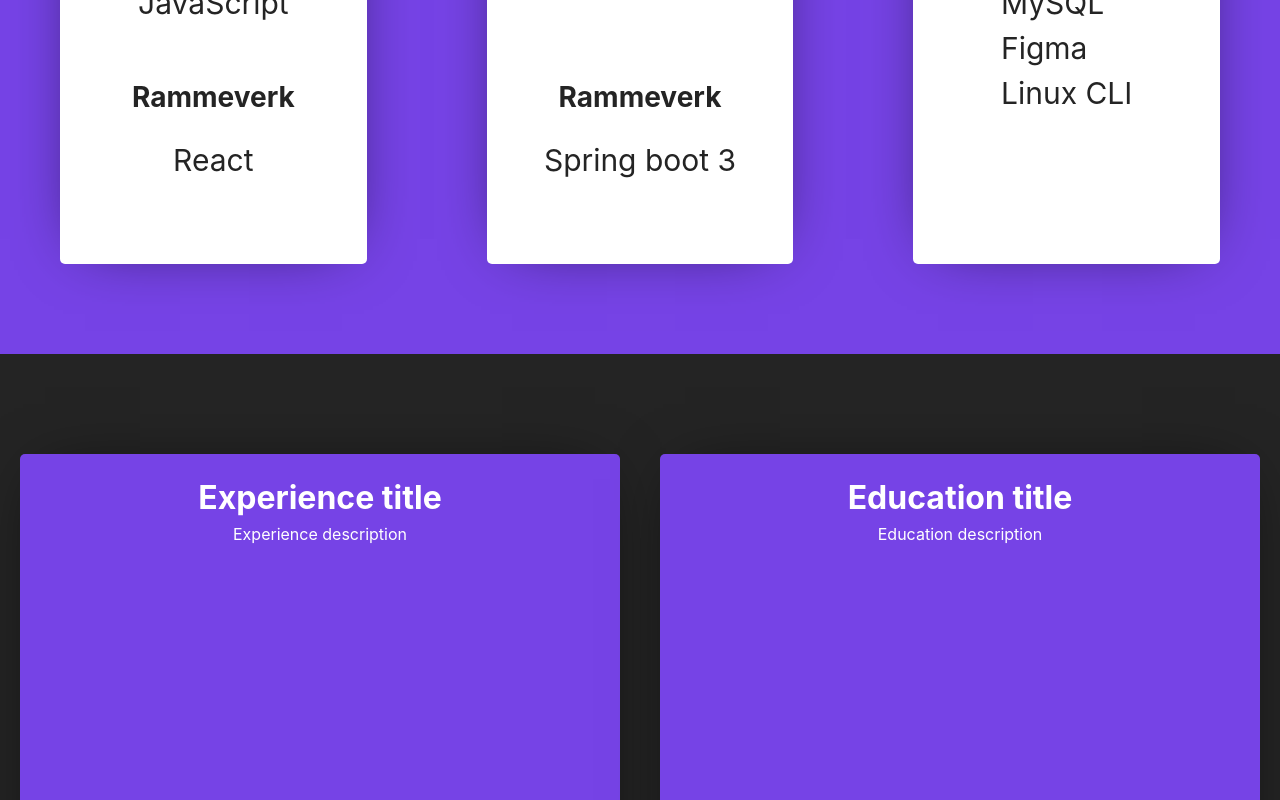
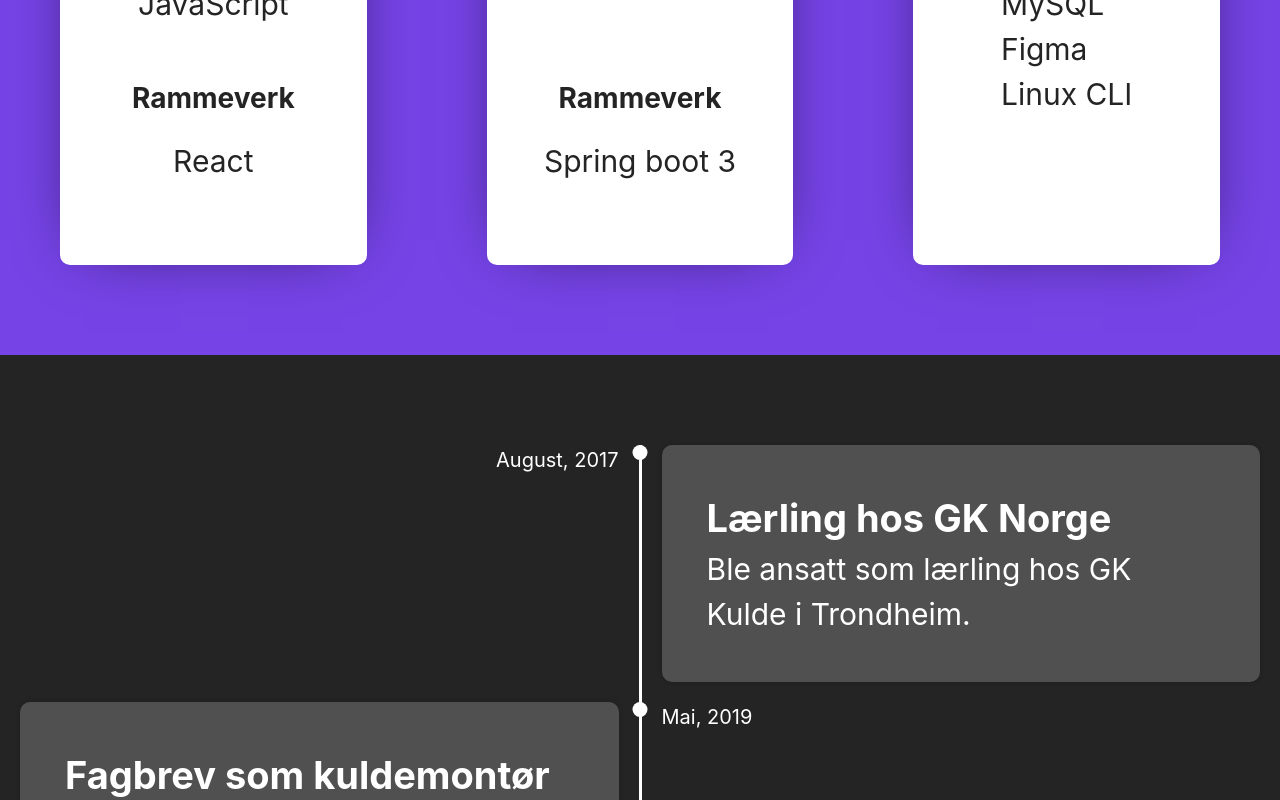
Before and after one commit to JOPPE132/portofolio-web, a React (Vite) app: page / in a window 1280 px wide. Shown: the part 2000-2800 px from the top of the page. Built offline with nearby package versions, Linux system fonts and the light colour scheme.

Commit message:
added timeline for career content

```diff
--- a/src/header-contents/navigation.jsx
+++ b/src/header-contents/navigation.jsx
@@ -16,7 +16,7 @@ function Navigation() {
                     <li className="goToTop"><a href="#">Hjem</a></li>
                     <li><a href="#about-wrapper">Om meg</a></li>
                     <li><a href="#tech-stack-wrapper">Tech stack</a></li>
-                    <li><a href="#tech-stack-wrapper">Karriere</a></li>
+                    <li><a href="#timeline">Karriere</a></li>
                     <li><a href="#tech-stack-wrapper">Kontakt</a></li>
                 </ul>
             </nav>
--- a/src/index.css
+++ b/src/index.css
@@ -2,7 +2,6 @@
   font-family: Inter, system-ui, Avenir, Helvetica, Arial, sans-serif;
   line-height: 1.5;
   font-weight: 400;
-
   background-color: #242424;
 }
 
--- a/src/main-contents/about.css
+++ b/src/main-contents/about.css
@@ -5,7 +5,7 @@
     background-color: white;
     color: var(--main-color-black);
     margin: auto;
-    line-height: 46px;
+    line-height: 1.5;
     padding: 90px 0;
 }
 
--- a/src/main-contents/career-content.css
+++ b/src/main-contents/career-content.css
@@ -1,44 +1,67 @@
-@import '../globals.css';
-
-.career-wrapper{
-    display: flex;
-    justify-content: center;
-    margin-top: 100px;
-    color: white;
+#timeline {
+    margin: 0 auto;
+    max-width: 1400px;
+    padding: 90px 0;
+    display: grid;
+    grid-template-columns: 1fr 3px 1fr;
+    color: #ffffff;
 }
 
-.experience{
-    display: flex;
-    flex-direction: column;
-    align-items: center;
-    background-color: var(--main-color-purple);
-    height: 1000px;
-    width: 600px;
-    margin-right: 20px;
-    border-radius: 5px;
-    box-shadow: 0px 0px 62px -25px rgba(0,0,0,0.74);
-    -webkit-box-shadow: 0px 0px 62px -25px rgba(0,0,0,0.74);
-    -moz-box-shadow: 0px 0px 62px -25px rgba(0,0,0,0.74);
+.timeline-component {
+    margin: 0 20px 20px 20px;
 }
 
-.experience-title{
-    margin-top: 20px;
+.timeline-component-bg {
+    padding: 1.5em;
+    background: rgba(255, 255, 255, 0.2);
+    box-shadow: 0 0 5px rgba(0, 0, 0, 0.2);
+    border-radius: 10px;
+    font-size: 30px;
+
 }
 
-.education{
-    display: flex;
-    flex-direction: column;
-    align-items: center;
-    background-color: var(--main-color-purple);
-    height: 1000px;
-    width: 600px;
-    margin-left: 20px;
-    border-radius: 5px;
-    box-shadow: 0px 0px 62px -25px rgba(0,0,0,0.74);
-    -webkit-box-shadow: 0px 0px 62px -25px rgba(0,0,0,0.74);
-    -moz-box-shadow: 0px 0px 62px -25px rgba(0,0,0,0.74);
+/* LEAVE TILL LAST */
+.timeline-component-btm {
+    margin-bottom: 0;
 }
 
-.education-title{
-    margin-top: 20px;
+.timeline-mid {
+    position: relative;
+    background: #ffffff;
 }
+
+.timeline-point {
+    position: absolute;
+    top: 0;
+    left: 50%;
+    transform: translateX(-50%);
+    width: 15px;
+    height: 15px;
+    background: #ffffff;
+    border-radius: 50%;
+}
+
+/* LEAVE TILL LAST */
+.timeline-point-btm {
+    top: initial;
+    bottom: 0;
+}
+
+.timeline-date-right {
+    text-align: right;
+    font-size: 20px;
+}
+
+.timeline-date{
+    font-size: 20px;
+}
+
+.timeline-title {
+    margin: 0;
+    font-size: 38px;
+    font-weight: bold;
+}
+
+.timeline-paragraph {
+    line-height: 1.5;
+}
--- a/src/main-contents/career-content.jsx
+++ b/src/main-contents/career-content.jsx
@@ -3,17 +3,71 @@ import '../globals.css'
 
 export default function CareerContent(){
     return(
-        <div className="career-wrapper">
-            <div className="experience">
-                <h1 className="experience-title">Experience title</h1>
-                <p className="experience-description">Experience description</p>
+        <div id="timeline">
+            <div className="timeline-component">
+                <div className="timeline-date timeline-date-right">August, 2017</div>
             </div>
-
-
-            <div className="education">
-                <h1 className="education-title">Education title</h1>
-                <p className="education-description">Education description</p>
-
+            <div className="timeline-mid">
+                <div className="timeline-point"></div>
+            </div>
+            <div className="timeline-component timeline-component-bg">
+                <h2 className="timeline-title">Lærling hos GK Norge</h2>
+                <p className="timeline-paragraph">
+                    Ble ansatt som lærling hos GK Kulde i Trondheim.
+                </p>
+            </div>
+            <div className="timeline-component timeline-component-bg">
+                <h2 className="timeline-title">Fagbrev som kuldemontør</h2>
+                <p className="timeline-paragraph">
+                    Sommeren 2019 besto jeg fagprøven og ble fulltidsansatt som kuldemontør
+                    hos GK Kulde. Mine arbeidsoppgaver besto i all hovedsak av service, nymontasje- og feilsøking på kjøleanlegg.
+                </p>
+            </div>
+            <div className="timeline-mid">
+                <div className="timeline-point"></div>
+            </div>
+            <div className="timeline-component">
+                <div className="timeline-date">Mai, 2019</div>
+            </div>
+            <div className="timeline-component">
+                <div className="timeline-date timeline-date-right">August, 2020</div>
+            </div>
+            <div className="timeline-mid">
+                <div className="timeline-point"></div>
+            </div>
+            <div className="timeline-component timeline-component-bg">
+                <h2 className="timeline-title">Forkurs</h2>
+                <p className="timeline-paragraph">
+                    Høsten 2020 valgte jeg studier fremfor videre arbeid i GK Kulde for ytterlige utvikling.
+                    Da begynte jeg som forkursstudent hos NTNU i Ålesund.
+                </p>
+            </div>
+            <div className="timeline-component timeline-component-bg">
+                <h2 className="timeline-title">Rema 1000</h2>
+                <p className="timeline-paragraph">
+                    I avslutningen av forkursåret, begynte jeg å jobbe deltid hos Rema 1000 Gåseid, og
+                    jeg har siden da fortsatt å jobbe der gjennom hele min bachelorgrad.
+                </p>
+            </div>
+            <div className="timeline-mid">
+                <div className="timeline-point"></div>
+            </div>
+            <div className="timeline-component">
+                <div className="timeline-date timeline-date">Mai, 2021</div>
+            </div>
+            <div className="timeline-component timeline-component-btm">
+                <div className="timeline-date-right">August, 2021</div>
+            </div>
+            <div className="timeline-mid">
+                <div className="timeline-point"></div>
+                <div className="timeline-point timeline-point-btm"></div>
+            </div>
+            <div className="timeline-component timeline-component-btm timeline-component-bg">
+                <h2 className="timeline-title">DatainGENIør</h2>
+                <p className="timeline-paragraph">
+                    Ett år senere fikk jeg plass som dataingeniørstudent hos NTNU i Ålesund,
+                    og er nå i ferd med å avslutte studieperioden min.
+                </p>
             </div>
         </div>
     )
--- a/src/main-contents/contact-form.css
+++ b/src/main-contents/contact-form.css
@@ -1,4 +1,49 @@
 @import '../globals.css';
+
+.contact-wrapper{
+    background-color: var(--main-color-white);
+    display: flex;
+    justify-content: center;
+    color: var(--main-color-black);
+    padding: 90px 0;
+}
+
+.contact-container{
+    display: flex;
+    flex-direction: column;
+    justify-content: center;
+    align-items: flex-start;
+    max-width: 400px;
+    margin-right: 100px;
+}
+
+.contact-container-hidden{
+    color: white;
+    display: flex;
+    flex-direction: column;
+    justify-content: center;
+    align-items: flex-start;
+    max-width: 400px;
+    margin-left: 100px;
+}
+
+.form-container{
+    display: flex;
+    flex-direction: column;
+    align-items: center;
+    justify-content: center;
+    height: 600px;
+    background-color: var(--main-color-purple);
+}
+
+.contact-header{
+}
+
+.contact-paragraph{
+}
+
+
+
 
 .title{
     margin-top: 80px;
@@ -8,15 +53,6 @@
 
 .title-text{
     color: white;
-}
-
-.form-container{
-    display: flex;
-    flex-direction: column;
-    height: 600px;
-    width: 800px;
-    margin: 100px auto;
-    background-color: white;
 }
 
 .first-surname-container{
--- a/src/main-contents/contact-form.jsx
+++ b/src/main-contents/contact-form.jsx
@@ -50,6 +50,13 @@ export default function ContactForm(){
     return(
 
         <div className="contact-wrapper">
+
+            <div className="contact-container">
+                <h1 className="contact-header">Kontakt meg da vel!</h1>
+                <p className="contact-paragraph">Send inn en form så kommer jeg
+                tilbake til deg så fort jeg har mulighet!</p>
+            </div>
+
             <div className="form-container">
                 <div className="first-surname-container">
                     <TextFieldFirstName/>
@@ -62,6 +69,13 @@ export default function ContactForm(){
                     <InputMessage/>
                 </div>
             </div>
+
+            <div className="contact-container-hidden">
+                <h1 className="contact-header">Kontakt meg da vel!</h1>
+                <p className="contact-paragraph">Send inn en form så kommer jeg
+                    tilbake til deg så fort jeg har mulighet!</p>
+            </div>
+
         </div>
     )
 }
--- a/src/main-contents/heroSection.css
+++ b/src/main-contents/heroSection.css
@@ -20,7 +20,7 @@
 .hero-button{
     margin-top: 40px;
     background-color: #7643E6;
-    border-radius: 5px;
+    border-radius: 10px;
     font-size: 24px;
     cursor: pointer;
     color: #ffffff;
--- a/src/main-contents/techCards.css
+++ b/src/main-contents/techCards.css
@@ -32,7 +32,7 @@
     width: 400px;
     background-color: var(--main-color-white);
     color: var(--main-color-black);
-    border-radius: 5px;
+    border-radius: 10px;
     box-shadow: 0px 0px 62px -25px rgba(0,0,0,0.74);
     -webkit-box-shadow: 0px 0px 62px -25px rgba(0,0,0,0.74);
     -moz-box-shadow: 0px 0px 62px -25px rgba(0,0,0,0.74);
```
